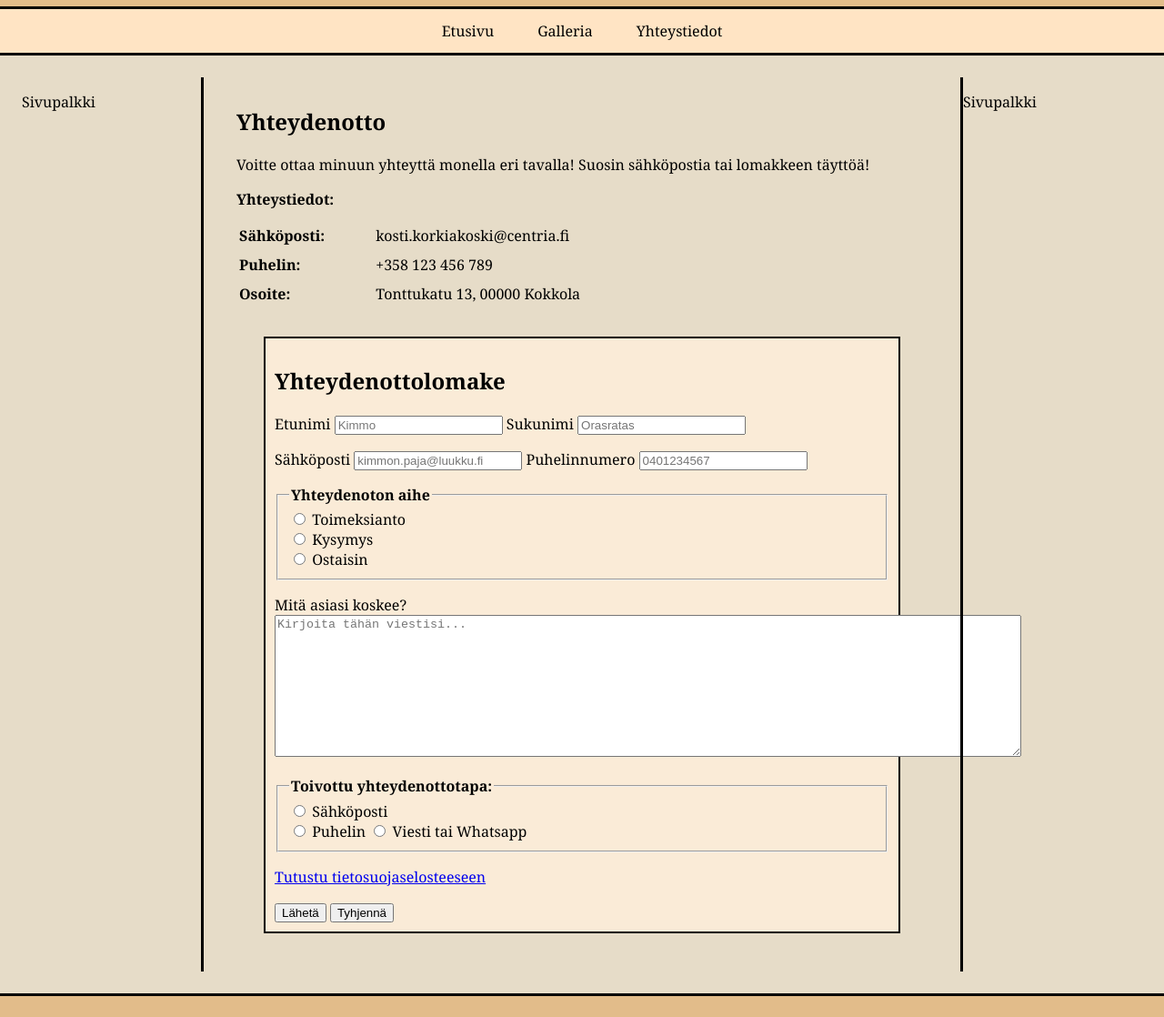
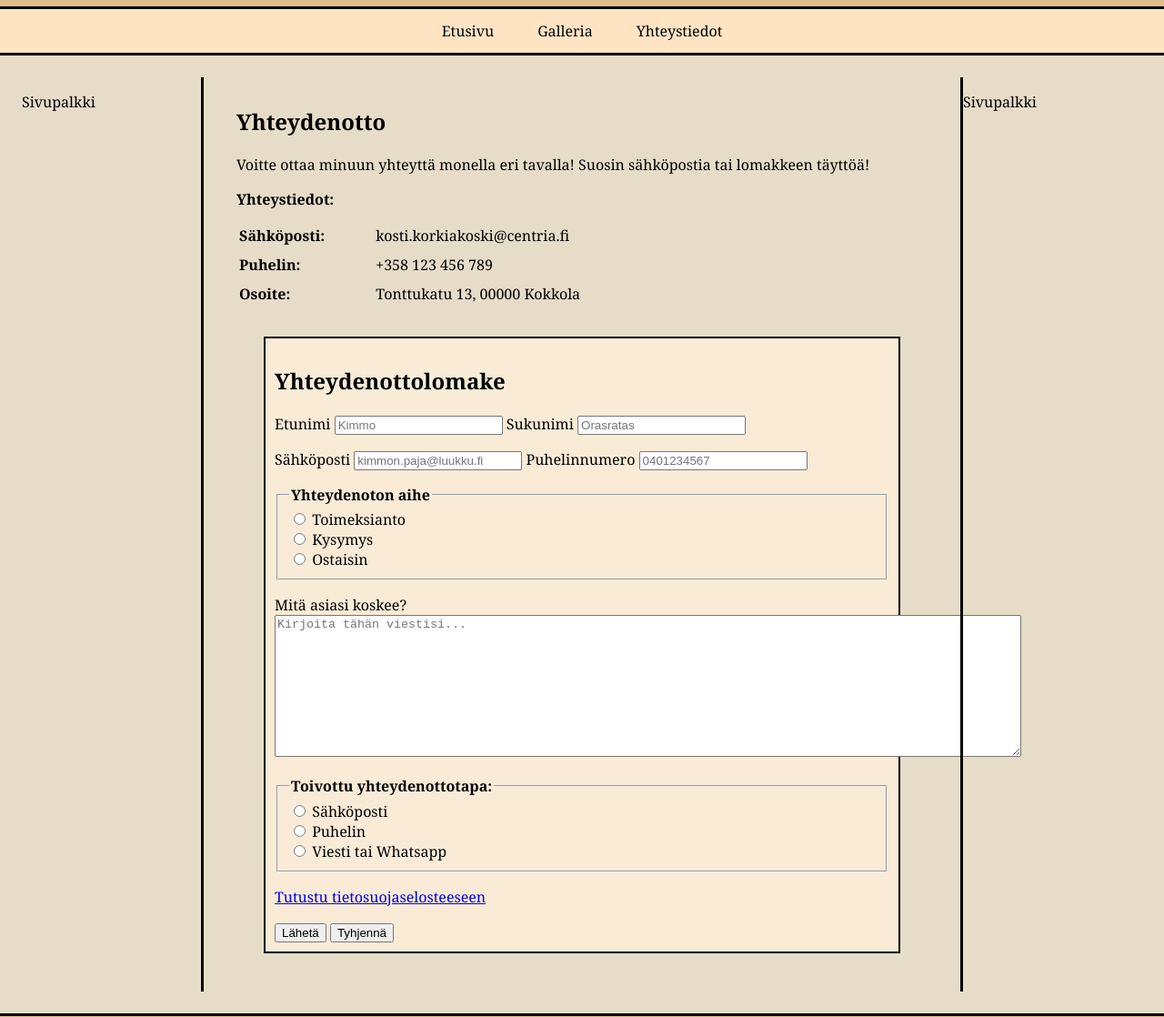
Before and after one commit to Coztantin/KimmonPaja, a plain HTML site: page yhteystiedot.html in a window 1280 px wide. Shown: the part 141-1259 px from the top of the page at 91% size. Drawn offline with Linux system fonts and the light colour scheme.

Commit message:
vielä kerran korjattu viestijuttu

```diff
--- a/yhteystiedot.html
+++ b/yhteystiedot.html
@@ -115,9 +115,9 @@
                         <label for="sahkoposti">Sähköposti</label><br>
 
                         <input type="radio" id="puhelin" name="yhteydenottotapa" value="puhelin">
-                        <label for="puhelin">Puhelin</label>
+                        <label for="puhelin">Puhelin</label><br>
 
-                         <input type="radio" id="viesti" name="yhteydenottotapa" value="viesti">
+                        <input type="radio" id="viesti" name="yhteydenottotapa" value="viesti">
                         <label for="viesti">Viesti tai Whatsapp</label>
                     </fieldset>
                     <p>
```
